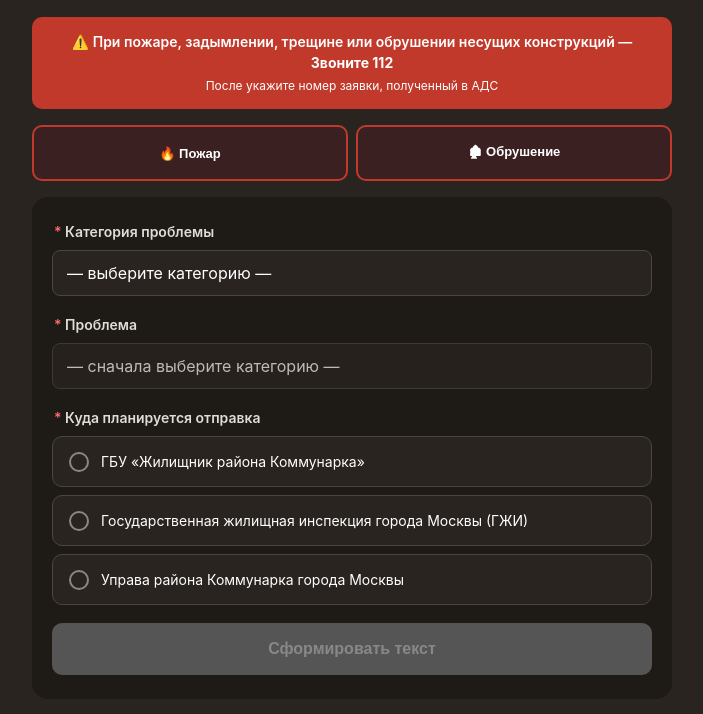
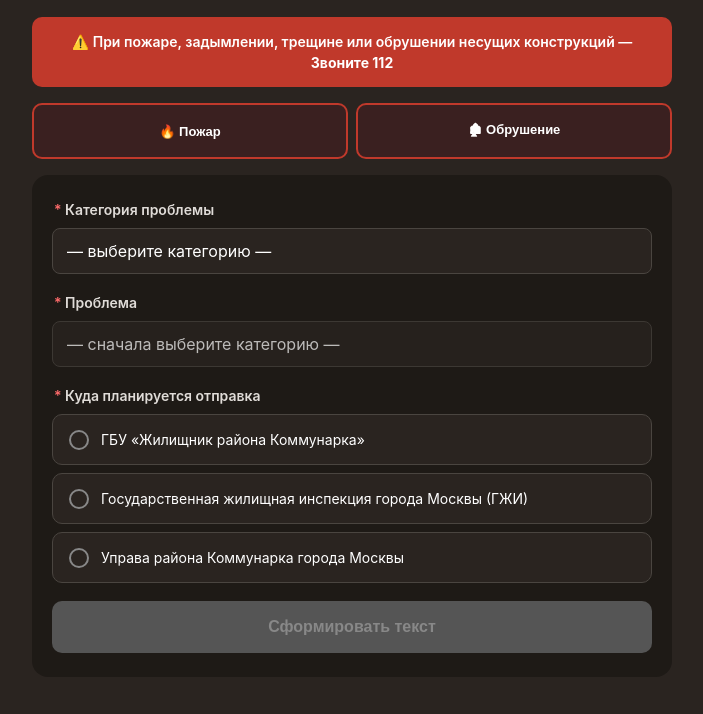
Before and after one commit to mkd-help/fitarevskaya-form, a plain HTML site: page index.html in a window 1280 px wide. Shown: the part 134-848 px from the top of the page, without its empty margins (288-991 px from the left). Drawn offline with Linux system fonts and the light colour scheme.

Commit message:
Update index.html

```diff
--- a/index.html
+++ b/index.html
@@ -78,7 +78,7 @@ input.error,select.error{border-color:#ff6b6b;background:#3a2020}
   </div>
 
   <div class="emergency-banner">
-    ⚠️ При пожаре, задымлении, трещине или обрушении несущих конструкций — <b>Звоните 112</b><p style="margin-top:4px;font-size:12px;font-weight:400">После укажите номер заявки, полученный в АДС</p>
+    ⚠️ При пожаре, задымлении, трещине или обрушении несущих конструкций — <b>Звоните 112</b>
   </div>
   <div class="emergency-buttons">
     <button class="emergency-btn" onclick="showEmergency()">🔥 Пожар</button>
```
